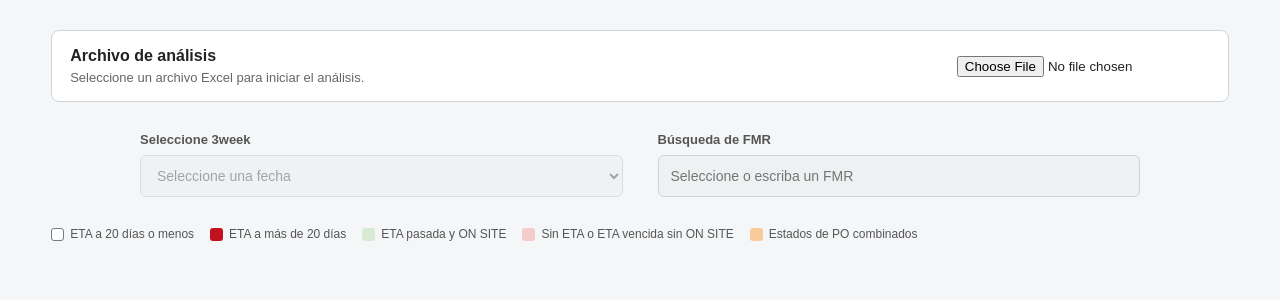
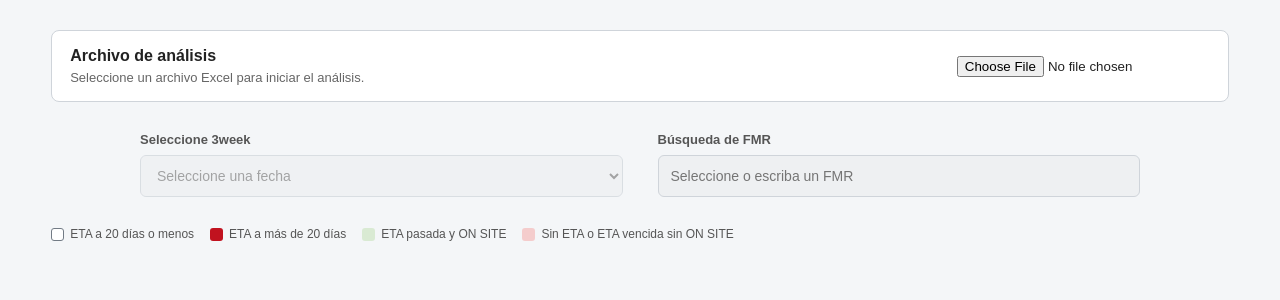
Before and after one commit to danpeq/bechtel-fmr, a Flask app: page / in a window 1280 px wide. Shown: the part 72-372 px from the top of the page. Run offline with Flask 3, Linux system fonts and the light colour scheme; some libraries are stand-ins or nearby versions.

Commit message:
Ajustar estados de color FMR y PO

```diff
--- a/index.html
+++ b/index.html
@@ -132,7 +132,6 @@
             <span class="fmr-legend-item"><i class="estado-red-intense"></i>ETA a más de 20 días</span>
             <span class="fmr-legend-item"><i class="estado-green"></i>ETA pasada y ON SITE</span>
             <span class="fmr-legend-item"><i class="estado-red"></i>Sin ETA o ETA vencida sin ON SITE</span>
-            <span class="fmr-legend-item"><i class="estado-orange"></i>Estados de PO combinados</span>
         </div>
 
         <div
--- a/static/css/style.css
+++ b/static/css/style.css
@@ -546,18 +546,6 @@ header h1 {
    ESTADOS
 ======================================================== */
 
-/* ETA FUTURA */
-
-.estado-yellow {
-
-    background-color:
-        #fff2cc !important;
-
-    border-color:
-        #d6b656 !important;
-}
-
-
 /* ETA PASADA + ON SITE */
 
 .estado-green {
@@ -579,17 +567,6 @@ header h1 {
 
     border-color:
         #c0504d !important;
-}
-
-/* FMR CON PO DE DISTINTOS COLORES */
-
-.estado-orange {
-
-    background-color:
-        #f9cb9c !important;
-
-    border-color:
-        #e69138 !important;
 }
 
 .estado-white {
--- a/static/js/app.js
+++ b/static/js/app.js
@@ -167,7 +167,7 @@ function prepararDatos(workbook) {
 }
 
 function aplicarColor(elemento, color) {
-    elemento.classList.remove("estado-yellow", "estado-green", "estado-red", "estado-orange", "estado-white", "estado-red-intense");
+    elemento.classList.remove("estado-green", "estado-red", "estado-white", "estado-red-intense");
     elemento.classList.add(`estado-${color || "red"}`);
 }
 
@@ -182,30 +182,40 @@ function obtenerEstadoPO(fmr, po, subsistema) {
 
     const hoy = new Date();
     hoy.setHours(0, 0, 0, 0);
-    let tieneETA = false;
-    let tieneETAFutura = false;
+    const fechasETA = [];
     let tieneOnSite = false;
 
     datos.forEach(function(fila) {
         texto(fila.ETA).replace(/[;\n]/g, ",").split(",").filter(Boolean).forEach(function(valor) {
             const fechaETA = fecha(valor);
             if (fechaETA) {
-                tieneETA = true;
-                tieneETAFutura = tieneETAFutura || fechaETA > hoy;
+                fechasETA.push(fechaETA);
             }
         });
-        tieneOnSite = tieneOnSite || Boolean(texto(fila["ON SITE"]));
+        tieneOnSite = tieneOnSite || texto(fila["ON SITE"]).toLowerCase() === "on site";
     });
 
-    if (tieneETAFutura) {
-        return { color: "yellow", estado: "futura" };
-    }
-    if (!tieneETA) {
+    if (!fechasETA.length) {
         return { color: "red", estado: "sin_eta" };
     }
-    return tieneOnSite
-        ? { color: "green", estado: "pasada_on_site" }
-        : { color: "yellow", estado: "eta_sin_on_site" };
+
+    if (tieneOnSite) {
+        return { color: "green", estado: "pasada_on_site" };
+    }
+
+    const fechasFuturas = fechasETA.filter(function(fechaETA) { return fechaETA > hoy; });
+    if (!fechasFuturas.length) {
+        return { color: "red", estado: "eta_pasada_sin_on_site" };
+    }
+
+    const tieneETADesdeNoviembre = fechasFuturas.some(function(fechaETA) {
+        const limiteOctubre = new Date(fechaETA.getFullYear(), 9, 31, 23, 59, 59, 999);
+        return fechaETA > limiteOctubre;
+    });
+
+    return tieneETADesdeNoviembre
+        ? { color: "red-intense", estado: "futura_desde_noviembre" }
+        : { color: "white", estado: "futura_hasta_octubre" };
 }
 
 function obtenerDatosFMR(fmr, subsistema = "") {
@@ -215,7 +225,6 @@ function obtenerDatosFMR(fmr, subsistema = "") {
     const pos = valoresUnicos(filasFMR.map(function(fila) { return fila.PO; })).map(function(po) {
         return { po, ...obtenerEstadoPO(fmr, po, subsistema) };
     });
-    const colores = [...new Set(pos.map(function(item) { return item.color; }))];
     const procurement = filasFMR.map(function(fila) {
         return {
             po: texto(fila.PO),
@@ -240,33 +249,22 @@ function obtenerDatosFMR(fmr, subsistema = "") {
         total_po: pos.length,
         descripcion: texto(procurement.find(function(item) { return item.descripcion; })?.descripcion),
         procurement,
-        color: colores.length >= 2 ? "orange" : (colores[0] || "red"),
-        estado: colores.length >= 2 ? "combinada" : (colores[0] === "yellow" ? "futura" : colores[0] === "green" ? "pasada_on_site" : "sin_eta")
+        color: obtenerColorFMR({ pos }),
+        estado: ""
     };
 }
 
 function obtenerColorFMR(datos) {
-    const hoy = new Date();
-    hoy.setHours(0, 0, 0, 0);
-    const diasFuturos = (datos.procurement || []).flatMap(function(registro) {
-        return texto(registro.eta).replace(/[;\n]/g, ",").split(",").map(fecha).filter(function(valorFecha) {
-            return valorFecha && valorFecha > hoy;
-        }).map(function(valorFecha) {
-            const fechaUTC = Date.UTC(valorFecha.getFullYear(), valorFecha.getMonth(), valorFecha.getDate());
-            const hoyUTC = Date.UTC(hoy.getFullYear(), hoy.getMonth(), hoy.getDate());
-            return Math.round((fechaUTC - hoyUTC) / 86400000);
-        });
-    });
-
-    if (diasFuturos.length) {
-        return Math.min(...diasFuturos) <= 20 ? "white" : "red-intense";
+    const colores = [...new Set((datos.pos || []).map(function(item) { return item.color; }))];
+    if (colores.includes("red-intense")) {
+        return "red-intense";
     }
-
-    const colores = [...new Set((datos.pos || []).map(function(item) { return item.color; }))];
-    if (colores.length >= 2) {
-        return "orange";
+    if (colores.includes("white")) {
+        return "white";
     }
-    return colores[0] === "yellow" ? "red" : (colores[0] || "red");
+    return colores.length && colores.every(function(color) { return color === "green"; })
+        ? "green"
+        : "red";
 }
 
 function crearBoton(textoBoton, clase, color, alClick) {
--- a/templates/index.html
+++ b/templates/index.html
@@ -132,7 +132,6 @@
             <span class="fmr-legend-item"><i class="estado-red-intense"></i>ETA a más de 20 días</span>
             <span class="fmr-legend-item"><i class="estado-green"></i>ETA pasada y ON SITE</span>
             <span class="fmr-legend-item"><i class="estado-red"></i>Sin ETA o ETA vencida sin ON SITE</span>
-            <span class="fmr-legend-item"><i class="estado-orange"></i>Estados de PO combinados</span>
         </div>
 
         <div
```
